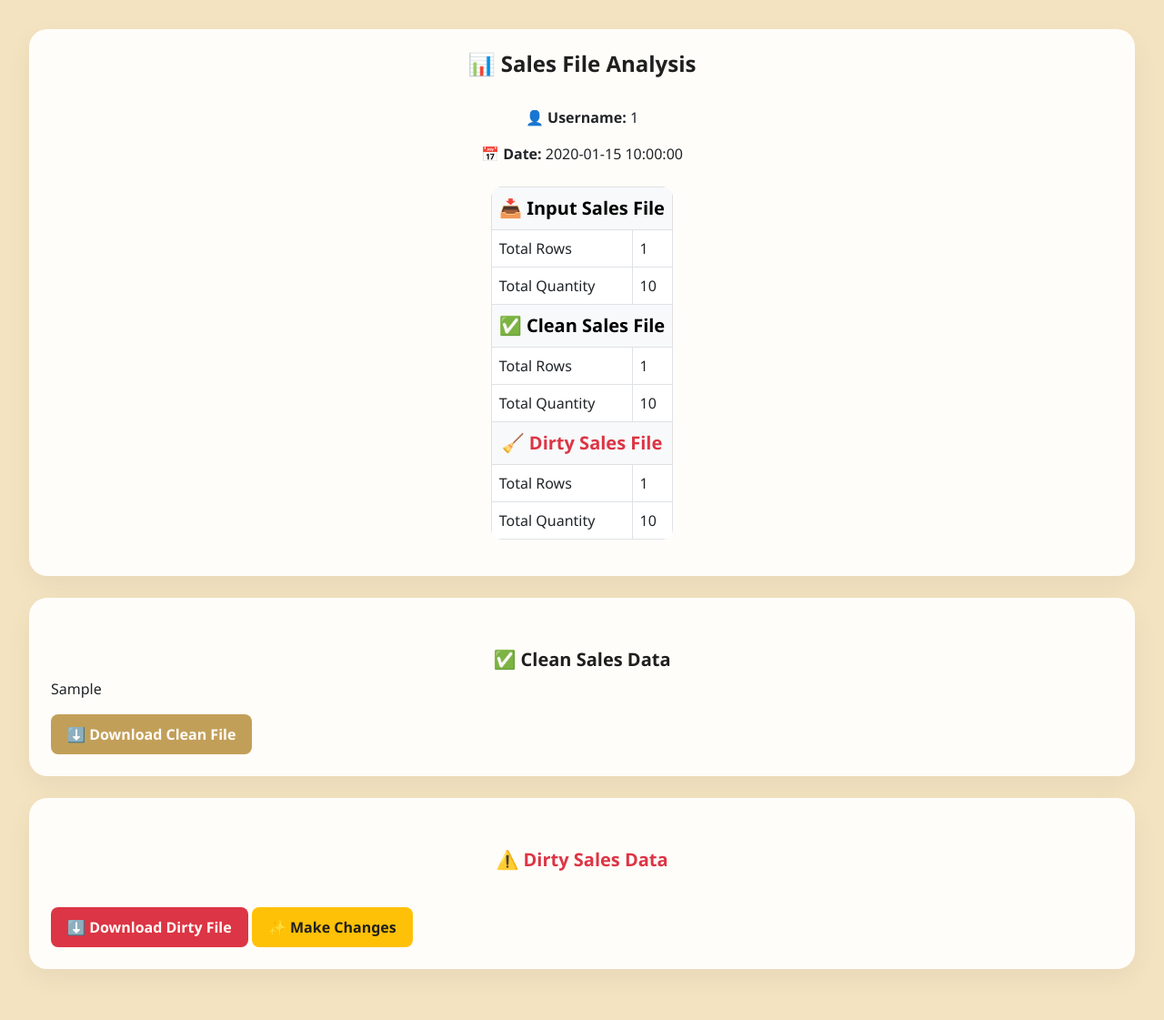
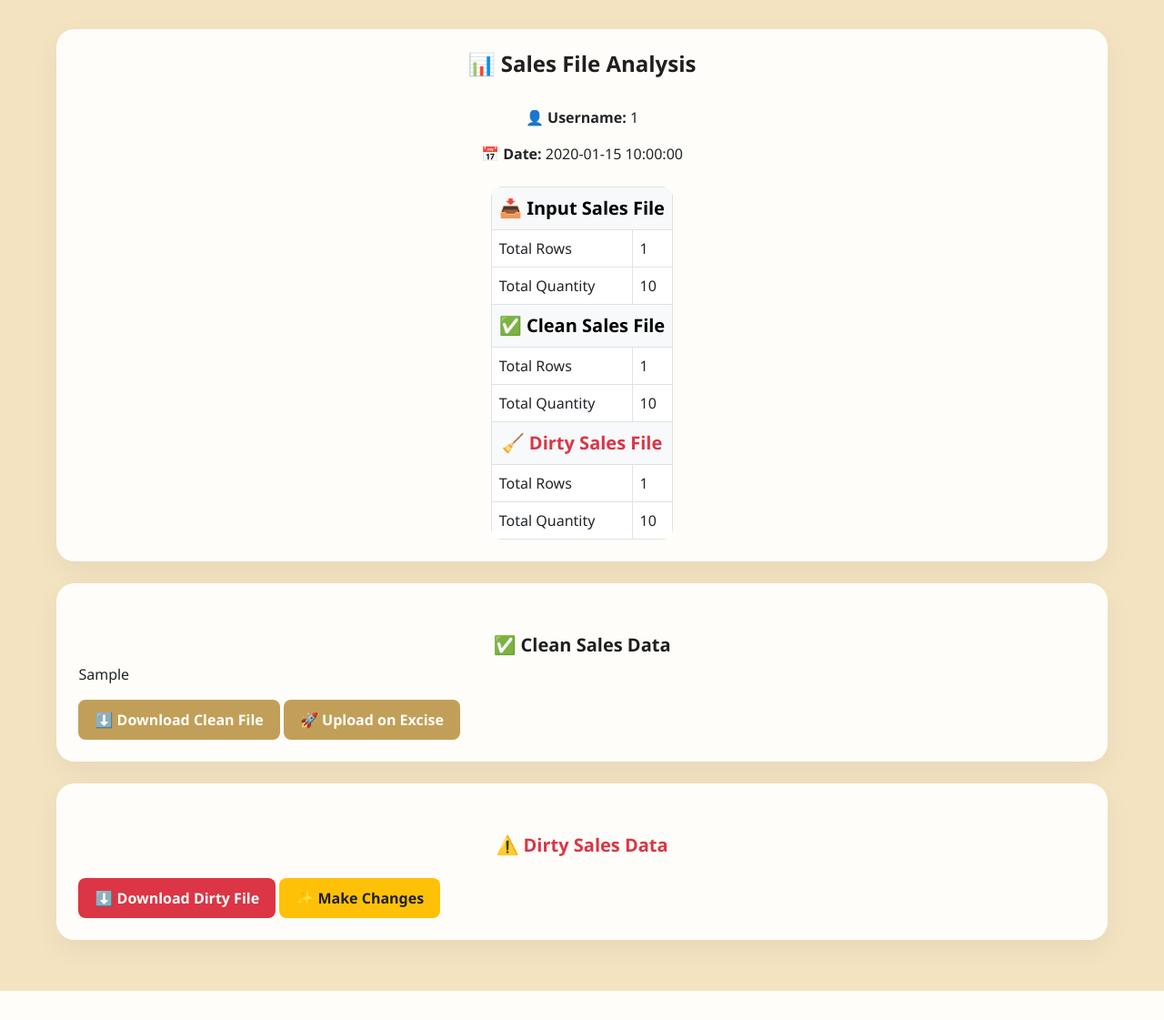
Before and after one commit to hardikfuria12/spiritsync, a Flask app: template templates/result.html in a window 1280 px wide. Shown: the whole page at 91% size. After the commit the page ends 1089 px from the top, so only its background shows below. Run offline with Flask 3, Linux system fonts and the light colour scheme; the template is opened without the code that fills it: most values are stand-ins (such as "Sample title", 1, 10 or a date in 2020); some libraries are stand-ins or nearby versions.

Commit message:
new feature - upload directly to excise

```diff
--- a/templates/result.html
+++ b/templates/result.html
@@ -9,7 +9,7 @@
   <!-- Bootstrap & XLSX -->
   <link href="https://cdn.jsdelivr.net/npm/bootstrap@5.3.0/dist/css/bootstrap.min.css" rel="stylesheet">
   <script src="https://cdnjs.cloudflare.com/ajax/libs/xlsx/0.18.5/xlsx.full.min.js"></script>
-
+  <script src="https://cdn.jsdelivr.net/npm/bootstrap@5.3.0/dist/js/bootstrap.bundle.min.js"></script>
   <style>
     * {
       box-sizing: border-box;
@@ -44,6 +44,9 @@
       box-shadow: 0 10px 30px rgba(0, 0, 0, 0.05);
       padding: 24px;
       margin-bottom: 24px;
+      max-width: 95%;
+      margin-left: auto;
+      margin-right: auto;
     }
 
     .btn-download {
@@ -66,6 +69,7 @@
       border-radius: 12px;
       overflow: hidden;
       width: auto;
+      margin: 0 auto;
     }
 
     th, td {
@@ -131,6 +135,25 @@
     <h2>✅ Clean Sales Data</h2>
     <div id="clean-table">{{ sales_clean_html | safe }}</div>
     <button class="btn-download" onclick="downloadCleanTable()">⬇️ Download Clean File</button>
+    <button class="btn-download" id="upload-excise-btn" onclick="triggerExciseUpload()">🚀 Upload on Excise</button>
+
+    <!-- Password Prompt Modal -->
+    <div class="modal fade" id="passwordModal" tabindex="-1" aria-labelledby="passwordModalLabel" aria-hidden="true">
+      <div class="modal-dialog modal-dialog-centered">
+        <div class="modal-content p-3">
+          <div class="modal-header">
+            <h5 class="modal-title" id="passwordModalLabel">🔐 Enter Excise Password</h5>
+            <button type="button" class="btn-close" data-bs-dismiss="modal" aria-label="Close"></button>
+          </div>
+          <div class="modal-body">
+            <input type="password" id="excise-password" class="form-control" placeholder="Enter password">
+          </div>
+          <div class="modal-footer">
+            <button class="btn btn-primary" onclick="confirmExciseUpload()">Confirm</button>
+          </div>
+        </div>
+      </div>
+    </div>
   </div>
 
   <!-- Dirty Sales Table -->
@@ -312,6 +335,52 @@
         }
       });
     }
+    function triggerExciseUpload() {
+      const modal = new bootstrap.Modal(document.getElementById('passwordModal'));
+      modal.show();
+    }
+
+    function confirmExciseUpload() {
+      const password = document.getElementById("excise-password").value;
+      const username = "{{ user_id }}";
+
+      const table = document.getElementById("clean-table").querySelector("table");
+      if (!table) {
+        alert("No clean table found.");
+        return;
+      }
+
+      // Clone and clean table (same logic as downloadCleanTable)
+      const clone = table.cloneNode(true);
+      const headerRow = clone.querySelector("thead tr");
+      if (headerRow) headerRow.deleteCell(headerRow.cells.length - 1);
+      clone.querySelectorAll("tbody tr").forEach(row => row.deleteCell(row.cells.length - 1));
+
+      // Convert cleaned table to HTML string
+      const wrapper = document.createElement("div");
+      wrapper.appendChild(clone);
+      const htmlTable = wrapper.innerHTML;
+
+      fetch("/upload_excise", {
+        method: "POST",
+        headers: {
+          "Content-Type": "application/json"
+        },
+        body: JSON.stringify({
+          username: username,
+          password: password,
+          clean_table_html: htmlTable
+        })
+      })
+      .then(res => res.json())
+      .then(data => {
+        alert(data.message || "Upload complete.");
+      })
+      .catch(err => {
+        console.error(err);
+        alert("Upload failed.");
+      });
+    }
   </script>
 </body>
 </html>
```
